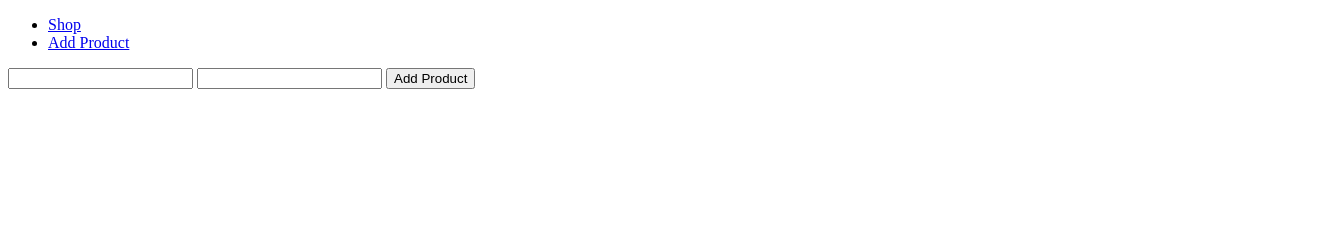
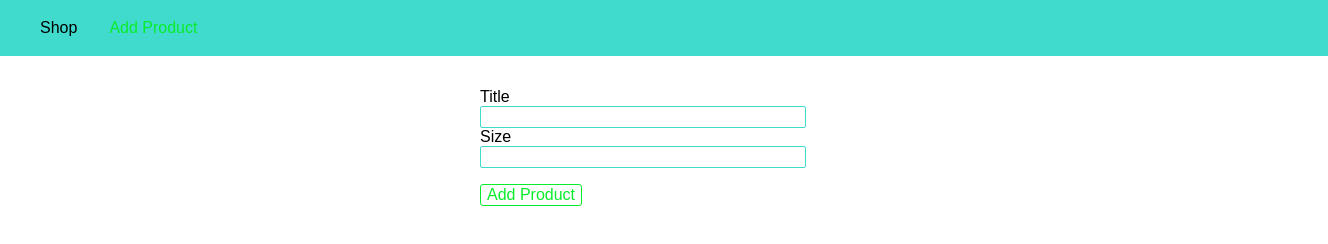
Before and after one commit to Sukanya-2000/Starting-with-Express-Framework, a website: page views/add-product.html in a window 1280 px wide. Shown: the whole page, 1328 px wide, since content can reach past the window. Drawn offline with Linux system fonts and the light colour scheme.

Commit message:
styling our pages

```diff
--- a/views/add-product.html
+++ b/views/add-product.html
@@ -6,22 +6,111 @@
     <meta name="viewport" content="width=device-width, initial-scale=1.0">
     <meta http-equiv="X-UA-Compatible" content="ie=edge">
     <title>Add Product</title>
+    <style>
+        body {
+            padding: 0;
+            margin: 0;
+            font-family: sans-serif;
+        }
+
+        main {
+            padding: 1rem;
+        }
+
+        .main-header {
+            width: 100%;
+            height: 3.5rem;
+            background-color: #41dbce;
+            padding: 0 1.5rem;
+        }
+
+        .main-header__nav {
+            height: 100%;
+            display: flex;
+            align-items: center;
+        }
+
+        .main-header__item-list {
+            list-style: none;
+            margin: 0;
+            padding: 0;
+            display: flex;
+        }
+
+        .main-header__item {
+            margin: 0 1rem;
+            padding: 0;
+        }
+
+        .main-header__item a {
+            text-decoration: none;
+            color: black;
+        }
+
+        .main-header__item a:hover,
+        .main-header__item a:active,
+        .main-header__item a.active {
+            color: #09ec2b;
+        }
+
+        .product-form {
+            width: 20rem;
+            max-width: 90%;
+            margin: auto;
+        }
+
+        .form-control {
+            margin: 1rem 0;
+        }
+
+        .form-control label,
+        .form-control input {
+            display: block;
+            width: 100%;
+        }
+
+        .form-control input {
+            border: 1px solid #41dbce;
+            font: inherit;
+            border-radius: 2px;
+        }
+
+        button {
+            font: inherit;
+            border: 1px solid #09ec2b;
+            color: #09ec2b;
+            background: white;
+            border-radius: 3px;
+            cursor: pointer;
+        }
+
+        button:hover,
+        button:active {
+            background-color: #09ec2b;
+            color: white;
+        }
+    </style>
 </head>
 
 <body>
-    <header>
-        <nav>
-            <ul>
-                <li><a href="/">Shop</a></li>
-                <li><a href="/admin/add-product">Add Product</a></li>
+    <header class="main-header">
+        <nav class="main-header__nav">
+            <ul class="main-header__item-list">
+                <li class="main-header__item"><a href="/">Shop</a></li>
+                <li class="main-header__item"><a class="active" href="/admin/add-product">Add Product</a></li>
             </ul>
         </nav>
     </header>
 
     <main>
-        <form action="/add-product" method="POST">
-            <input type="text" name="title">
-            <input type="number" size="size">
+        <form class="product-form" action="/admin/add-product" method="POST">
+            <div class="form-control">
+                <label for="title">Title</label>
+                <input type="text" name="title" id="title">
+                <label for="size">Size</label>
+                <input type="number" name="size" id="size">
+            </div>
+
             <button type="submit">Add Product</button>
         </form>
     </main>
```
Also changed, not shown: views/404.html (+58 -0 lines), views/shop.html (+52 -5 lines).
